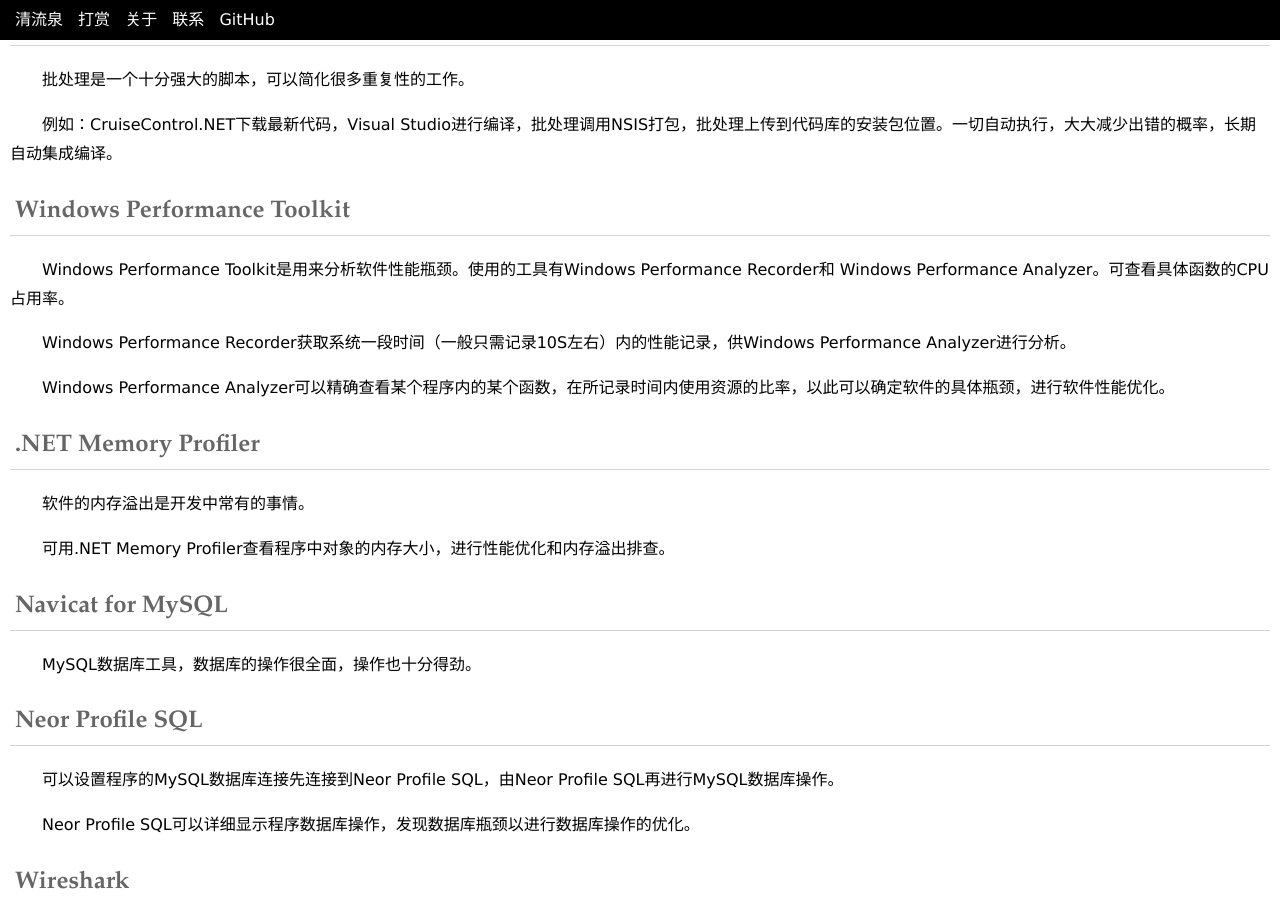
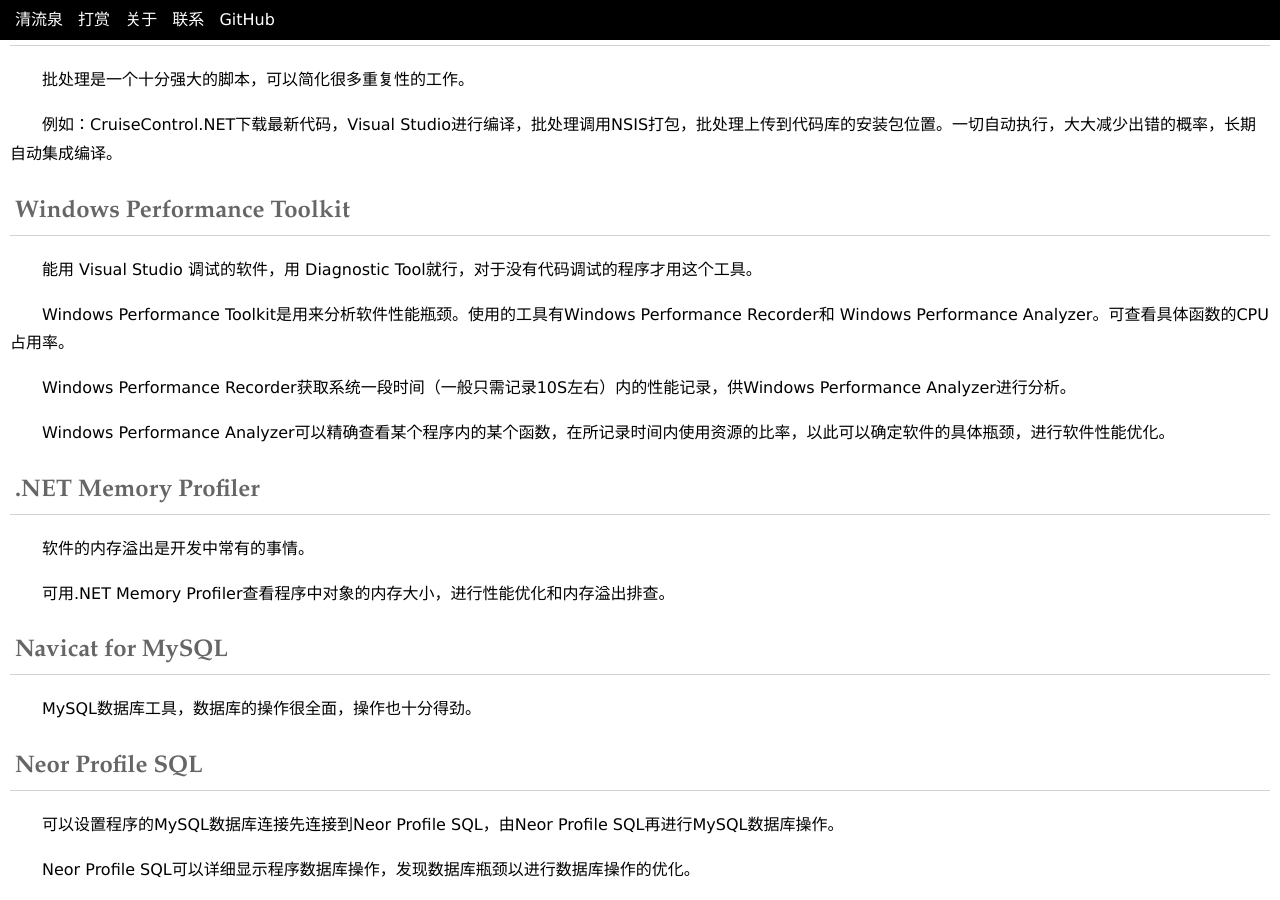
Before and after one commit to yinyongxian/yinyongxian.github.io, a Jekyll site: the page built from _posts/2018-06-01-csharp-development-common-tools.html, in a window 1280 px wide and 900 px high, scrolled down 1350 px. Built offline with Jekyll 4.4.1, drawn with Linux system fonts in a browser that asks for light colours.

Commit message:
Update 2018-06-01-csharp-development-common-tools.html

```diff
--- a/_posts/2018-06-01-csharp-development-common-tools.html
+++ b/_posts/2018-06-01-csharp-development-common-tools.html
@@ -51,6 +51,7 @@
   <p>批处理是一个十分强大的脚本，可以简化很多重复性的工作。</p>
   <p>例如：CruiseControl.NET下载最新代码，Visual Studio进行编译，批处理调用NSIS打包，批处理上传到代码库的安装包位置。一切自动执行，大大减少出错的概率，长期自动集成编译。</p>
   <h2>Windows Performance Toolkit</h2>
+  <p>能用 Visual Studio 调试的软件，用 Diagnostic Tool就行，对于没有代码调试的程序才用这个工具。</p>
   <p>Windows Performance Toolkit是用来分析软件性能瓶颈。使用的工具有Windows Performance Recorder和 Windows Performance
     Analyzer。可查看具体函数的CPU占用率。</p>
   <p>Windows Performance Recorder获取系统一段时间（一般只需记录10S左右）内的性能记录，供Windows Performance Analyzer进行分析。</p>
```
